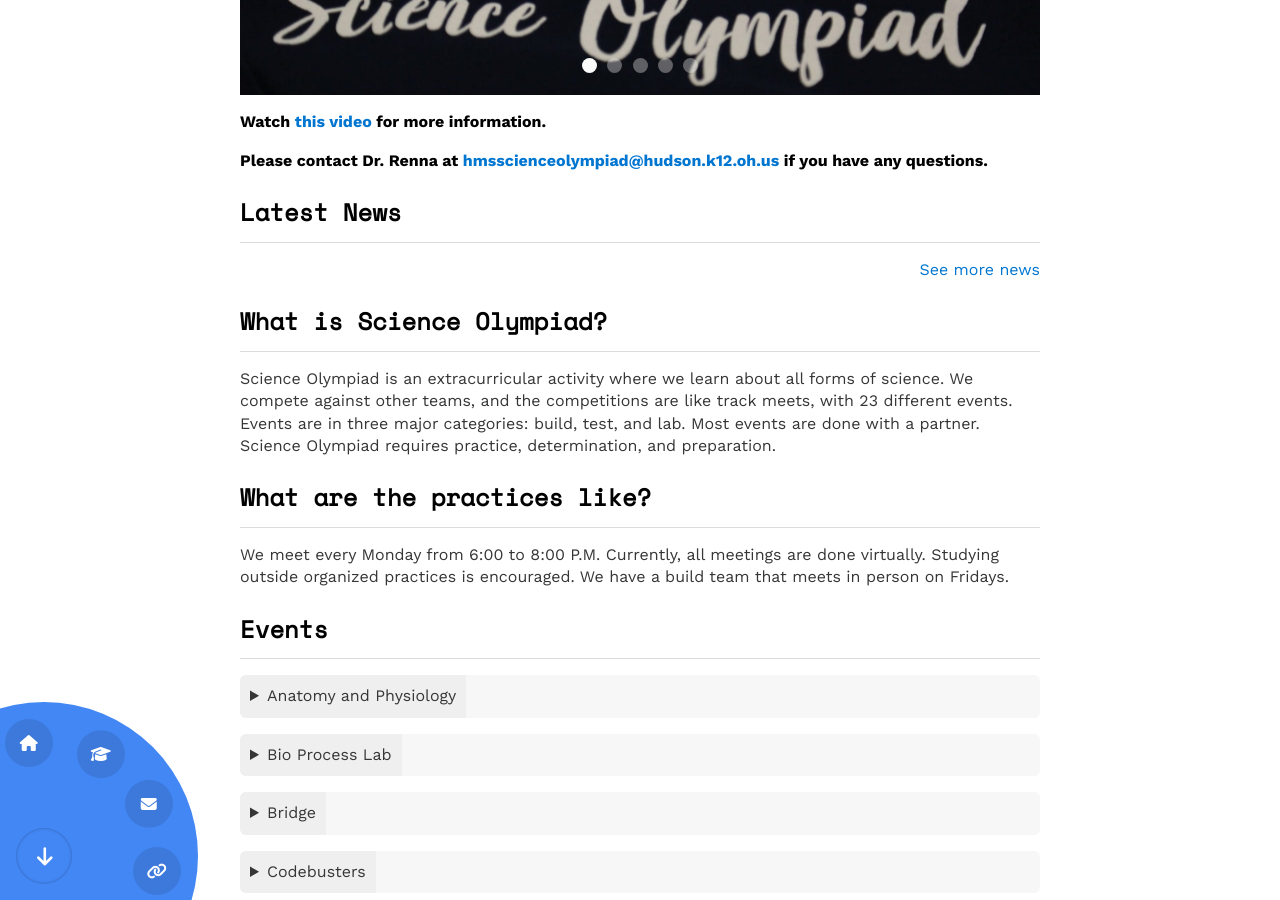
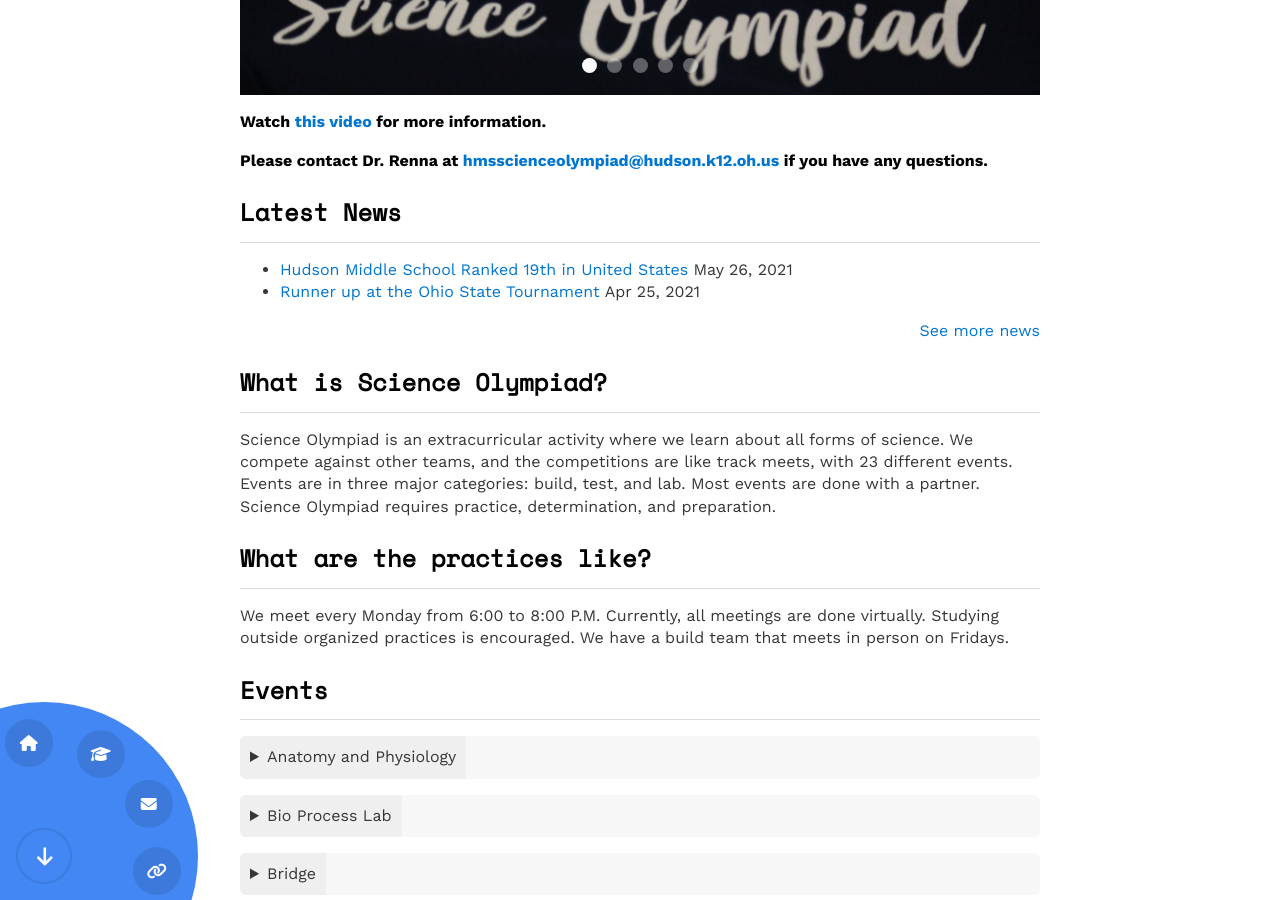
Before and after one commit to HMSSO/SciOly-Website, a Jekyll site: the page built from index.md, in a window 1280 px wide and 900 px high, scrolled down 485 px. Built offline with Jekyll 4.4.1, drawn with Linux system fonts in a browser that asks for light colours; nearby versions of some CDN libraries.

Commit message:
Change news display

```diff
--- a/index.md
+++ b/index.md
@@ -8,10 +8,13 @@
 <p><strong>Please contact Dr. Renna at <a href="mailto:hmsscienceolympiad@hudson.k12.oh.us">hmsscienceolympiad@hudson.k12.oh.us</a> if you have any questions.</strong></p>
 <h2>Latest News</h2>
 <hr />
-<script src="//rss.bloople.net/?url=https%3A%2F%2Fhmsscioly.js.org%2Ffeed.xml&detail=25&limit=2&showtitle=false&type=js" defer></script>
-<noscript>
-<p>Your browser does not support JavaScript. Visit <a href="https://hmsscioly.js.org/blog">https://hmsscioly.js.org/blog</a> for news about HMS SciOly.</p>
-</noscript>
+<ul class="myposts">
+{% for post in site.posts limit:2 %}
+    <li><a href="{{ post.url }}">{{ post.title}}</a>
+    <span class="postDate">{{ post.date | date: "%b %-d, %Y" }}</span>
+    </li>
+{% endfor %}
+</ul>
 <p style="text-align: right;"><a href="https://hmsscioly.js.org/blog"> See more news </a></p>
 
 <h2> What is Science Olympiad? </h2>
```
